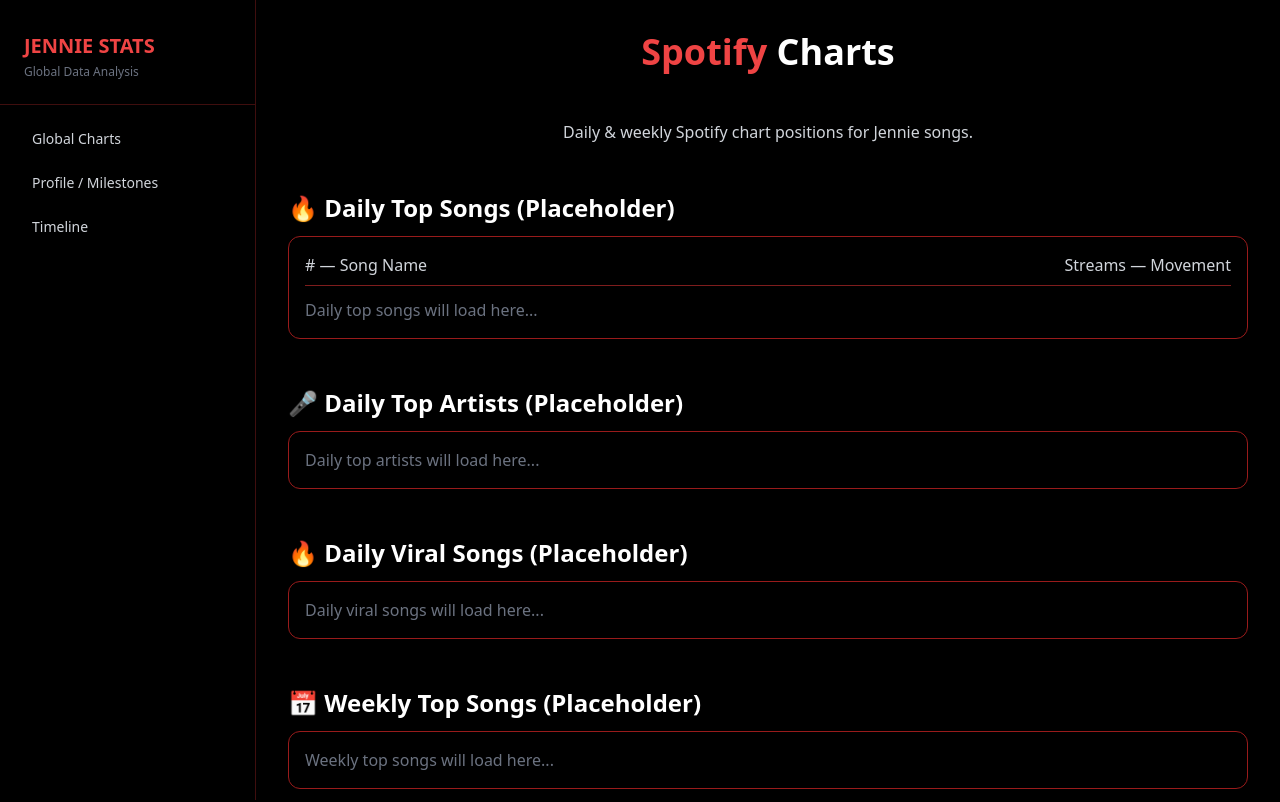
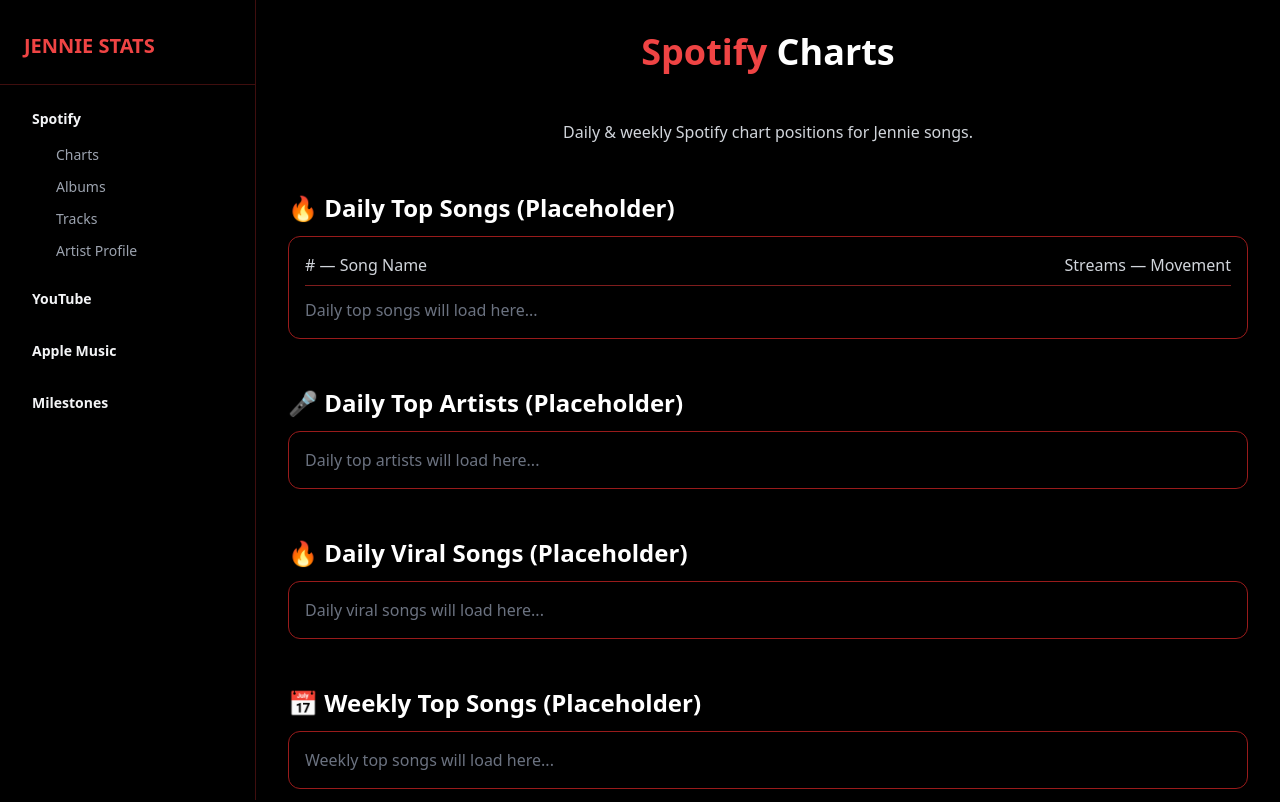
Before and after one commit to starjen16/jennie-stats, a Next.js app: page /spotify/charts in a window 1280 px wide. Shown: the top 802 px of the page. Built offline with nearby package versions, Linux system fonts and the light colour scheme.

Commit message:
UI: Refine sidebar navigation structure for clean BCD-style tabs (Spotify hierarchy)

```diff
--- a/app/components/Sidebar.tsx
+++ b/app/components/Sidebar.tsx
@@ -2,30 +2,56 @@
 
 import Link from 'next/link';
 
-// Defines the navigation links for the Sidebar
+// Defines the structured navigation links
 const navItems = [
-    { name: 'Global Charts', href: '/charts' },
-    { name: 'Profile / Milestones', href: '/profile' },
-    { name: 'Timeline', href: '/timeline' },
+    {
+        name: 'Spotify',
+        href: '/spotify/charts', // Main Spotify link points to charts
+        subItems: [
+            { name: 'Charts', href: '/spotify/charts' },
+            { name: 'Albums', href: '/spotify/albums' },
+            { name: 'Tracks', href: '/spotify/tracks' },
+            { name: 'Artist Profile', href: '/spotify/artist' },
+        ]
+    },
+    { name: 'YouTube', href: '/youtube' },
+    { name: 'Apple Music', href: '/apple-music' },
+    { name: 'Milestones', href: '/milestones' },
 ];
 
 export default function Sidebar() {
     return (
-        // Changed bg-gray-900 to bg-black
         <div className="w-64 min-h-screen bg-black border-r border-red-900/50 flex flex-col fixed top-0 left-0 pt-8 z-10">
             <div className="px-6 pb-6 border-b border-red-900/50">
+                {/* 1. Subtitle Removed - Only JENNIE STATS remains */}
                 <h1 className="text-xl font-extrabold text-red-500">JENNIE STATS</h1>
-                <p className="text-xs text-gray-500 mt-1">Global Data Analysis</p>
             </div>
-            <nav className="flex-1 px-4 py-4 space-y-2">
+            <nav className="flex-1 px-4 py-4 space-y-4"> {/* Increased space-y to 4 for separation */}
                 {navItems.map((item) => (
-                    <Link
-                        key={item.name}
-                        href={item.href}
-                        className="flex items-center px-4 py-2 text-sm font-medium text-gray-300 rounded-lg hover:bg-red-900 hover:text-white transition-colors"
-                    >
-                        {item.name}
-                    </Link>
+                    <div key={item.name}>
+                        {/* Main Category Link (e.g., Spotify) */}
+                        <Link
+                            href={item.href}
+                            className="flex items-center px-4 py-2 text-sm font-bold text-gray-100 rounded-lg hover:bg-red-900 hover:text-white transition-colors"
+                        >
+                            {item.name}
+                        </Link>
+
+                        {/* Sub-Items (Spotify only) */}
+                        {item.subItems && (
+                            <div className="pl-6 pt-1 space-y-1">
+                                {item.subItems.map((subItem) => (
+                                    <Link
+                                        key={subItem.name}
+                                        href={subItem.href}
+                                        className="flex items-center px-4 py-1 text-sm text-gray-400 rounded-lg hover:bg-red-900 hover:text-white transition-colors"
+                                    >
+                                        {subItem.name}
+                                    </Link>
+                                ))}
+                            </div>
+                        )}
+                    </div>
                 ))}
             </nav>
         </div>
```
